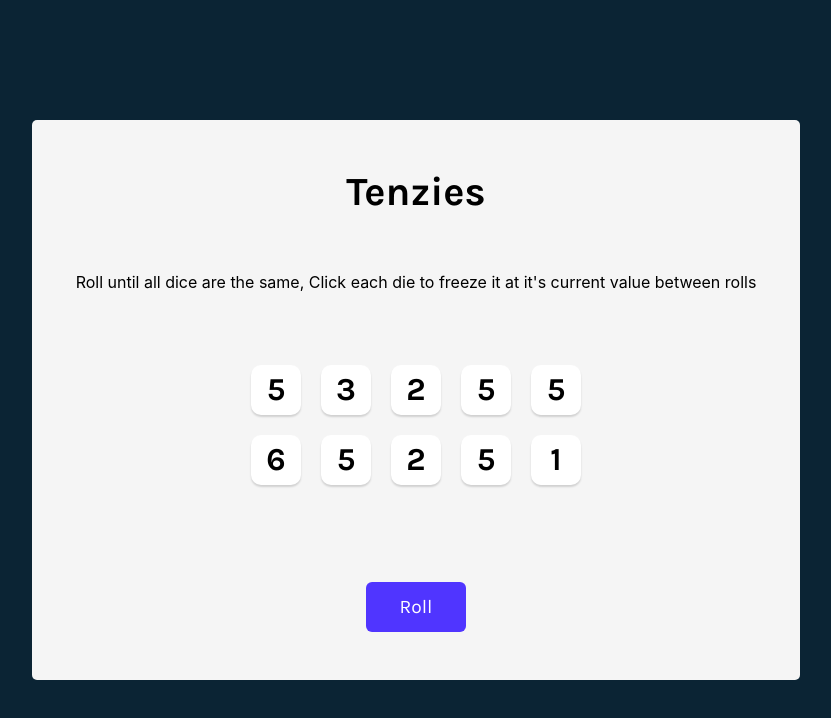
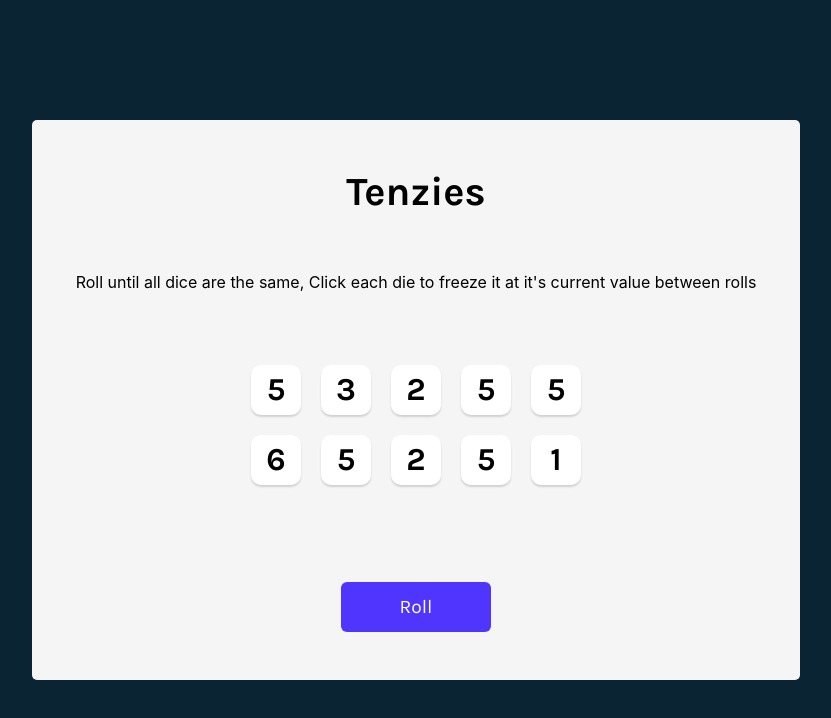
Before and after one commit to Azikenp/tenzies, a React (Create React App) app: page / in a window 1280 px wide. Shown: the top 718 px of the page, without its empty margins (224-1055 px from the left). Built offline with nearby package versions, Linux system fonts and the light colour scheme.

Commit message:
changing text on game win

```diff
--- a/package.json
+++ b/package.json
@@ -7,6 +7,7 @@
     "@testing-library/react": "^13.4.0",
     "@testing-library/user-event": "^13.5.0",
     "react": "^18.2.0",
+    "react-confetti": "^6.1.0",
     "react-dom": "^18.2.0",
     "react-scripts": "5.0.1",
     "web-vitals": "^2.1.4"
--- a/src/App.css
+++ b/src/App.css
@@ -63,7 +63,7 @@ main{
 
 .roll--dice{
   height: 50px;
-  width: 100px;
+  width: 150px;
   border: none;
   border-radius: 6px;
   background-color: #5035FF;
--- a/src/App.js
+++ b/src/App.js
@@ -56,6 +56,9 @@ const [tenzies, setTenzies] = React.useState(false);
     holdDice={() => holdDice(die.id)}
     />)
 
+  const btnDisplayText = tenzies? "New Game" : "Roll"
+
+
   return (
     <main>
       <h1 className='title'>Tenzies</h1>
@@ -63,7 +66,9 @@ const [tenzies, setTenzies] = React.useState(false);
       <div className="dice--container">
         {diceElements}
       </div>
-      <button onClick={rollDice} className="roll--dice">Roll</button>
+      <button onClick={rollDice} className="roll--dice">
+        {btnDisplayText}
+      </button>
     </main>
   )
 }
```
Also changed, not shown: 1 other file (tests, documents, lock files or other folders).
